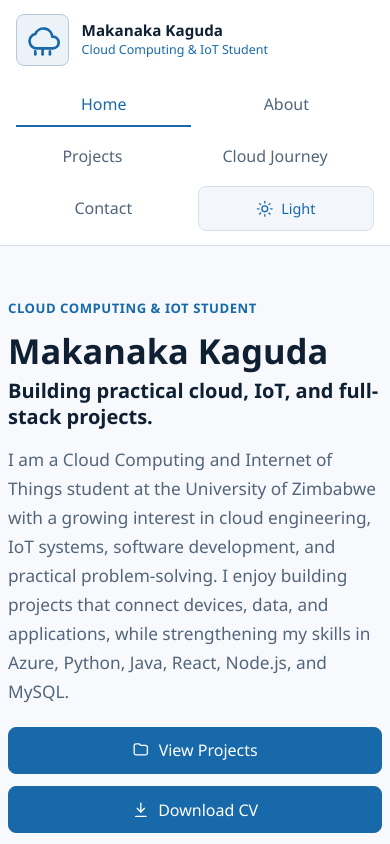
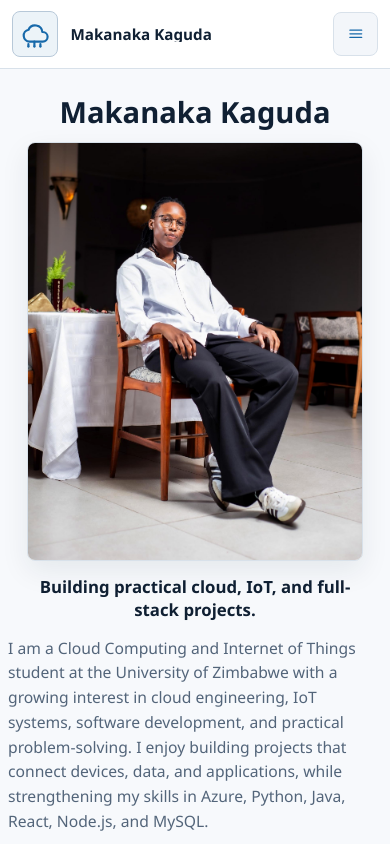
Before and after one commit to SunshineXoxo/Cloud-Engineer-Portfolio, a plain HTML site: page frontend/index.html in a window 390 px wide. Shown: the top 844 px of the page. Drawn offline with Linux system fonts and the light colour scheme.

Commit message:
Improve mobile portfolio layout

```diff
--- a/frontend/app.js
+++ b/frontend/app.js
@@ -235,6 +235,7 @@ const contactTopics = [
 const appRoot = document.getElementById("root");
 let submitState = { status: "idle", message: "", mailtoUrl: "" };
 let appTheme = getInitialTheme();
+let mobileMenuCleanup = null;
 
 applyTheme(appTheme);
 renderApp();
@@ -254,6 +255,7 @@ function renderApp() {
     `;
 
     bindNavigation();
+    bindMobileMenu();
     bindThemeToggle();
     bindContactForm();
     bindDisabledButtons();
@@ -295,10 +297,10 @@ function renderNavbar(activePageId) {
                     <span>${escapeHtml(profile.shortTitle)}</span>
                 </span>
             </a>
-            <button class="menu-button" type="button" aria-label="Main navigation">
+            <button class="menu-button" type="button" aria-label="Open menu" aria-expanded="false" aria-controls="primary-navigation">
                 ${icon("menu")}
             </button>
-            <nav class="topnav" aria-label="Main navigation">
+            <nav class="topnav" id="primary-navigation" aria-label="Main navigation">
                 ${routes.map((route) => `
                     <a class="topnav-link ${route.id === activePageId ? "is-active" : ""}" href="${route.path}" data-route>
                         ${escapeHtml(route.label)}
@@ -908,6 +910,54 @@ function bindNavigation() {
     });
 }
 
+function bindMobileMenu() {
+    const header = document.querySelector(".site-header");
+    const menuButton = document.querySelector(".menu-button");
+
+    if (mobileMenuCleanup) {
+        mobileMenuCleanup();
+        mobileMenuCleanup = null;
+    }
+
+    if (!header || !menuButton) {
+        return;
+    }
+
+    const closeMenu = () => {
+        header.classList.remove("is-menu-open");
+        menuButton.setAttribute("aria-expanded", "false");
+        menuButton.setAttribute("aria-label", "Open menu");
+    };
+
+    menuButton.addEventListener("click", () => {
+        const isOpen = header.classList.toggle("is-menu-open");
+        menuButton.setAttribute("aria-expanded", String(isOpen));
+        menuButton.setAttribute("aria-label", isOpen ? "Close menu" : "Open menu");
+    });
+
+    const handleDocumentClick = (event) => {
+        if (!header.classList.contains("is-menu-open") || header.contains(event.target)) {
+            return;
+        }
+
+        closeMenu();
+    };
+
+    const handleDocumentKeydown = (event) => {
+        if (event.key === "Escape") {
+            closeMenu();
+        }
+    };
+
+    document.addEventListener("click", handleDocumentClick);
+    document.addEventListener("keydown", handleDocumentKeydown);
+
+    mobileMenuCleanup = () => {
+        document.removeEventListener("click", handleDocumentClick);
+        document.removeEventListener("keydown", handleDocumentKeydown);
+    };
+}
+
 function bindThemeToggle() {
     const themeToggle = document.getElementById("theme-toggle");
 
--- a/frontend/styles.css
+++ b/frontend/styles.css
@@ -228,6 +228,22 @@ img {
 
 .menu-button {
     display: none;
+    align-items: center;
+    justify-content: center;
+    width: 2.8rem;
+    height: 2.8rem;
+    border: 1px solid var(--border);
+    border-radius: var(--radius);
+    background: var(--panel-soft);
+    color: var(--cyan);
+    cursor: pointer;
+    transition: border-color 180ms ease, background 180ms ease, transform 180ms ease;
+}
+
+.menu-button:hover,
+.site-header.is-menu-open .menu-button {
+    border-color: var(--border-strong);
+    background: rgba(var(--cyan-rgb), 0.1);
 }
 
 .page-frame {
@@ -1793,24 +1809,94 @@ img {
 
 @media (max-width: 820px) {
     .site-header {
-        align-items: flex-start;
-        flex-direction: column;
+        align-items: center;
+        flex-direction: row;
+        gap: 0.75rem;
+        padding: 0.7rem max(0.75rem, calc((100vw - var(--content)) / 2 + 0.75rem));
+    }
+
+    .brand {
+        flex: 1 1 auto;
+        min-width: 0;
+    }
+
+    .brand-mark {
+        width: 2.85rem;
+        height: 2.85rem;
+    }
+
+    .brand-mark svg {
+        width: 1.8rem;
+        height: 1.8rem;
+    }
+
+    .brand-copy {
+        min-width: 0;
+    }
+
+    .brand-copy strong,
+    .brand-copy span {
+        overflow: hidden;
+        text-overflow: ellipsis;
+        white-space: nowrap;
+    }
+
+    .menu-button {
+        display: inline-flex;
+        flex: 0 0 auto;
     }
 
     .topnav {
+        position: absolute;
+        top: calc(100% + 0.45rem);
+        left: max(0.75rem, calc((100vw - var(--content)) / 2 + 0.75rem));
+        right: max(0.75rem, calc((100vw - var(--content)) / 2 + 0.75rem));
+        display: grid;
+        gap: 0.35rem;
+        width: auto;
+        padding: 0.55rem;
+        border: 1px solid var(--border);
+        border-radius: var(--radius);
+        background: var(--panel-strong);
+        box-shadow: var(--shadow);
+        opacity: 0;
+        pointer-events: none;
+        transform: translateY(-0.35rem);
+        visibility: hidden;
+        transition: opacity 180ms ease, transform 180ms ease, visibility 180ms ease;
+    }
+
+    :root[data-theme="light"] .topnav {
+        background: rgba(255, 255, 255, 0.98);
+    }
+
+    .site-header.is-menu-open .topnav {
+        opacity: 1;
+        pointer-events: auto;
+        transform: translateY(0);
+        visibility: visible;
+    }
+
+    .topnav-link {
+        justify-content: flex-start;
+        min-width: 0;
         width: 100%;
+        border: 1px solid transparent;
+        border-radius: var(--radius);
+        padding: 0.7rem 0.8rem;
+    }
+
+    .theme-toggle {
         justify-content: flex-start;
-    }
-
-    .topnav-link {
-        flex: 1 1 auto;
-        justify-content: center;
-        min-width: 8rem;
-    }
-
-    .theme-toggle {
-        flex: 1 1 auto;
-        min-width: 8rem;
+        min-width: 0;
+        width: 100%;
+        padding: 0.7rem 0.8rem;
+    }
+
+    .topnav-link:hover,
+    .topnav-link.is-active {
+        border-color: var(--border-strong);
+        background: rgba(var(--cyan-rgb), 0.08);
     }
 
     .architecture-flow {
@@ -1843,6 +1929,10 @@ img {
         width: min(100% - 1rem, var(--content));
     }
 
+    .page-frame {
+        padding: 1rem 0 2.25rem;
+    }
+
     .brand {
         min-width: 0;
     }
@@ -1855,9 +1945,60 @@ img {
         font-size: 0.78rem;
     }
 
+    .hero-section {
+        gap: 0.9rem;
+        padding: 0.75rem 0 0.9rem;
+    }
+
+    .hero-copy {
+        display: contents;
+    }
+
+    .hero-copy .eyebrow {
+        display: none;
+    }
+
+    .hero-copy h1 {
+        order: 1;
+        text-align: center;
+    }
+
+    .hero-media {
+        order: 2;
+        justify-items: center;
+    }
+
+    .hero-copy .hero-title {
+        order: 3;
+        max-width: 22rem;
+        margin: 0 auto;
+        text-align: center;
+    }
+
+    .hero-copy .hero-lede {
+        order: 4;
+        margin: 0;
+        font-size: 0.98rem;
+    }
+
+    .hero-copy .action-row {
+        order: 5;
+    }
+
     .hero-copy h1,
     .page-hero h1 {
-        font-size: 2.15rem;
+        font-size: 2rem;
+        line-height: 1.05;
+    }
+
+    .hero-title {
+        font-size: 1.05rem;
+        line-height: 1.35;
+    }
+
+    .section-heading h2 {
+        font-size: 1.45rem;
+        line-height: 1.2;
     }
 
     .cloud-visual {
@@ -1865,7 +2006,8 @@ img {
     }
 
     .hero-portrait-card {
-        padding: 0.7rem;
+        width: min(100%, 21rem);
+        padding: 0;
     }
 
     .hero-portrait-card img {
@@ -1936,3 +2078,21 @@ img {
         top: calc(15% + (var(--i) * 18%));
     }
 }
+
+@media (max-width: 420px) {
+    .brand-copy span {
+        display: none;
+    }
+
+    .hero-copy h1,
+    .page-hero h1 {
+        font-size: 1.82rem;
+    }
+
+    .hero-lede,
+    .page-hero p,
+    .content-band p,
+    .panel p {
+        line-height: 1.58;
+    }
+}
```
